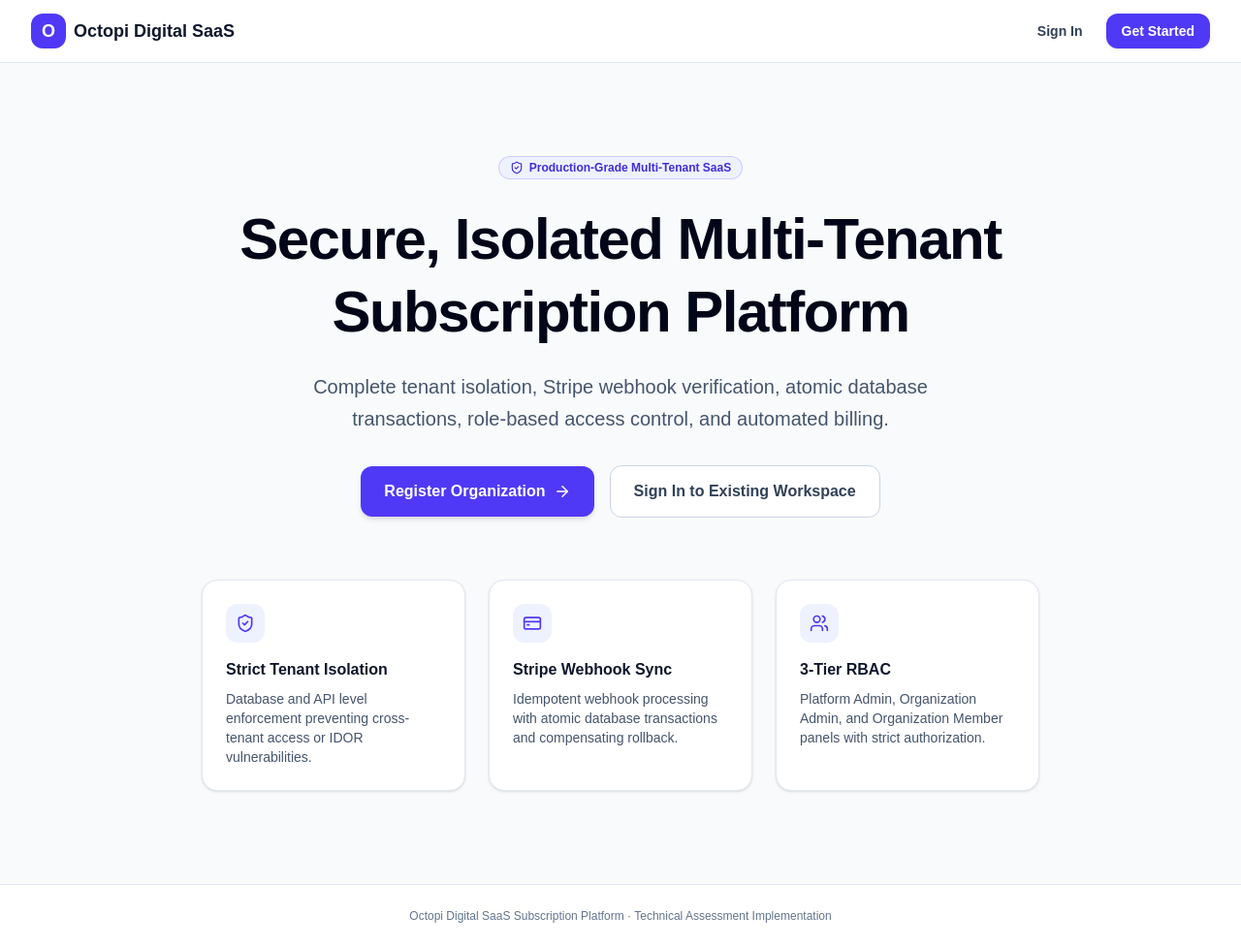
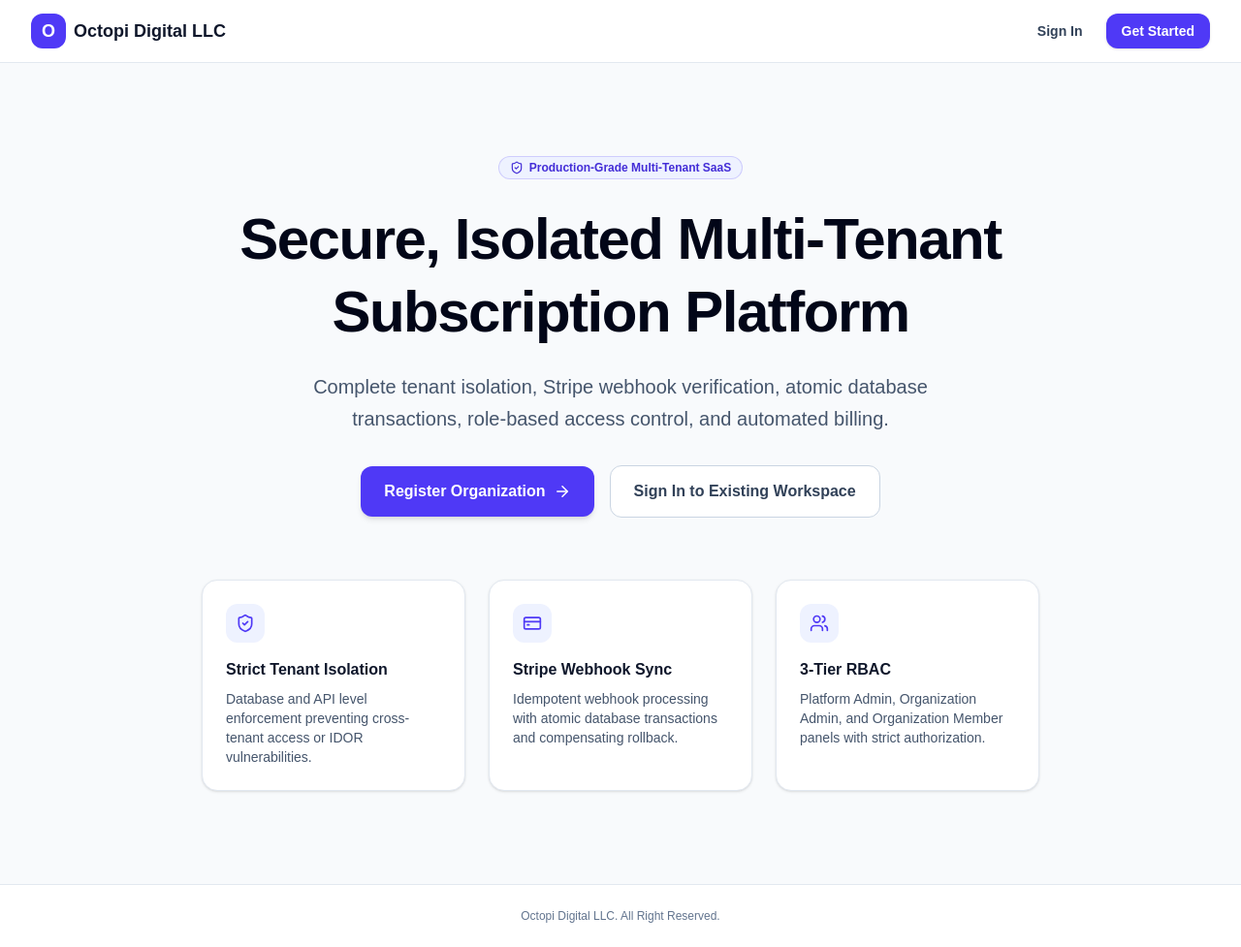
Before and after one commit to RomizKhan31/multi-tenant-saas-subscription-platform, a Next.js app in the folder frontend/: page / in a window 1280 px wide. Shown: the whole page at 97% size. Built offline with nearby package versions, Linux system fonts and the light colour scheme; no server answers.

Commit message:
HomePage udpated

```diff
--- a/frontend/src/app/page.tsx
+++ b/frontend/src/app/page.tsx
@@ -43,7 +43,7 @@ export default function Home() {
             <div className="size-9 rounded-xl bg-indigo-600 text-white font-black text-lg flex items-center justify-center">
               O
             </div>
-            <span className="font-bold text-slate-900 text-lg">Octopi Digital SaaS</span>
+            <span className="font-bold text-slate-900 text-lg">Octopi Digital LLC</span>
           </div>
 
           <div className="flex items-center gap-3">
@@ -128,7 +128,7 @@ export default function Home() {
 
       {/* Footer */}
       <footer className="border-t border-slate-200 bg-white py-6 text-center text-xs text-slate-500">
-        Octopi Digital SaaS Subscription Platform · Technical Assessment Implementation
+        Octopi Digital LLC. All Right Reserved.
       </footer>
     </div>
   );
--- a/frontend/src/app/register/page.tsx
+++ b/frontend/src/app/register/page.tsx
@@ -99,7 +99,7 @@ export default function RegisterPage() {
             O
           </div>
           <h1 className="text-3xl font-extrabold text-slate-900 tracking-tight">
-            Create your SaaS organization
+            Create your organization
           </h1>
           <p className="mt-2 text-sm text-slate-600">
             Complete your registration and subscribe to get started instantly.
```
